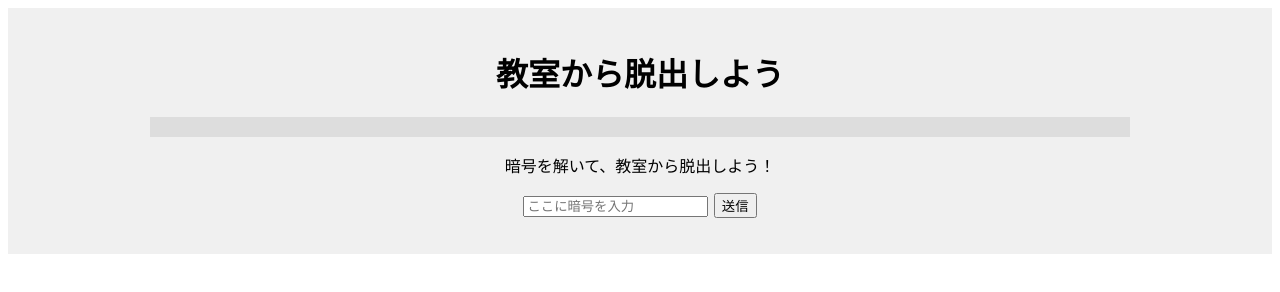
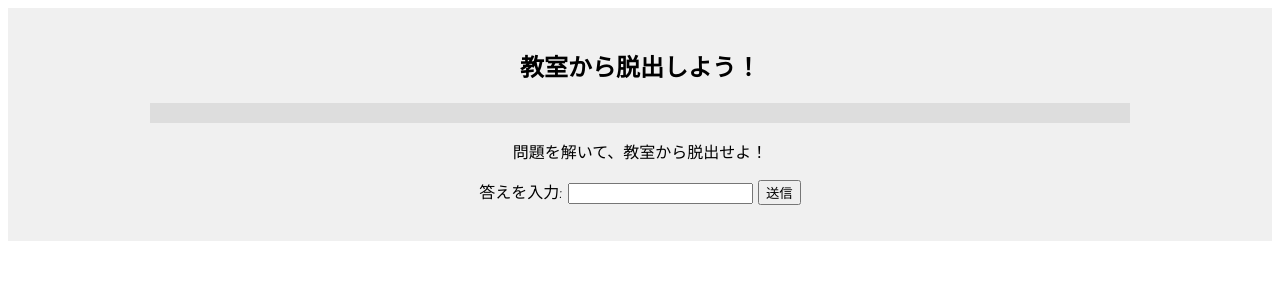
Before and after one commit to Scratchnosekai/Scratchnosekai.github.io, a plain HTML site: page index.html in a window 1280 px wide. Drawn offline with Linux system fonts and the light colour scheme.

Commit message:
Update index.html

```diff
--- a/index.html
+++ b/index.html
@@ -3,16 +3,22 @@
 <head>
   <meta charset="UTF-8">
   <title>運動委員会 脱出ゲーム</title>
-  <link rel="stylesheet" href="style.css"> </head>
+  <link rel="stylesheet" href="style.css">
+</head>
 <body>
-  <div class="game-container">
-    <h1>教室から脱出しよう</h1>
-    <div class="progress-bar"></div> <p>暗号を解いて、教室から脱出しよう！</p>
-    <form>
-      <input type="text" id="answer" placeholder="ここに暗号を入力">
+  <section class="game-container">
+    <h1>教室から脱出しよう！</h1>
+    <section class="progress-bar-container">
+      <div class="progress-bar"></div>
+    </section>
+    <p>問題を解いて、教室から脱出せよ！</p>
+    <div id="question"></div> <form>
+      <label for="answer">答えを入力:</label>
+      <input type="text" id="answer" name="answer">
       <button type="button" onclick="checkAnswer()">送信</button>
     </form>
     <p id="result"></p>
-  </div>
+  </section>
+  <script src="script.js"></script>
 </body>
 </html>
```
